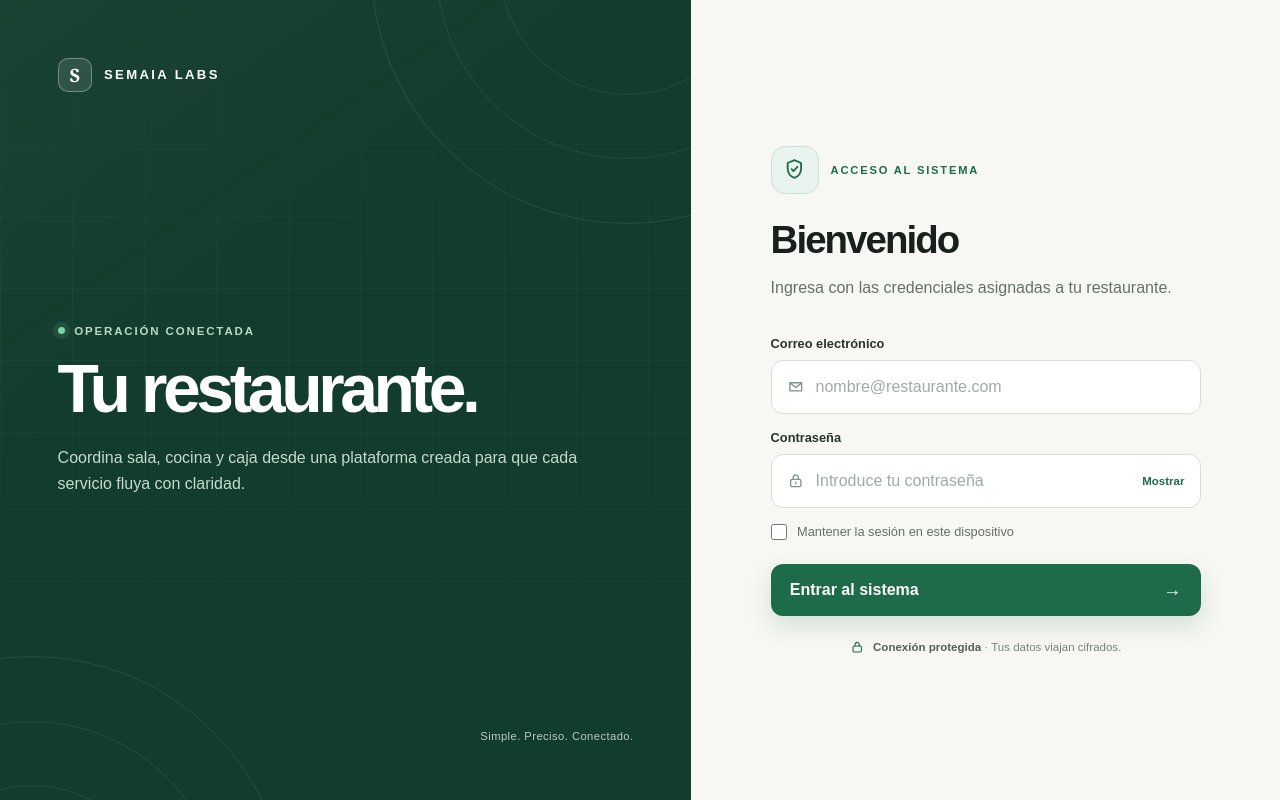
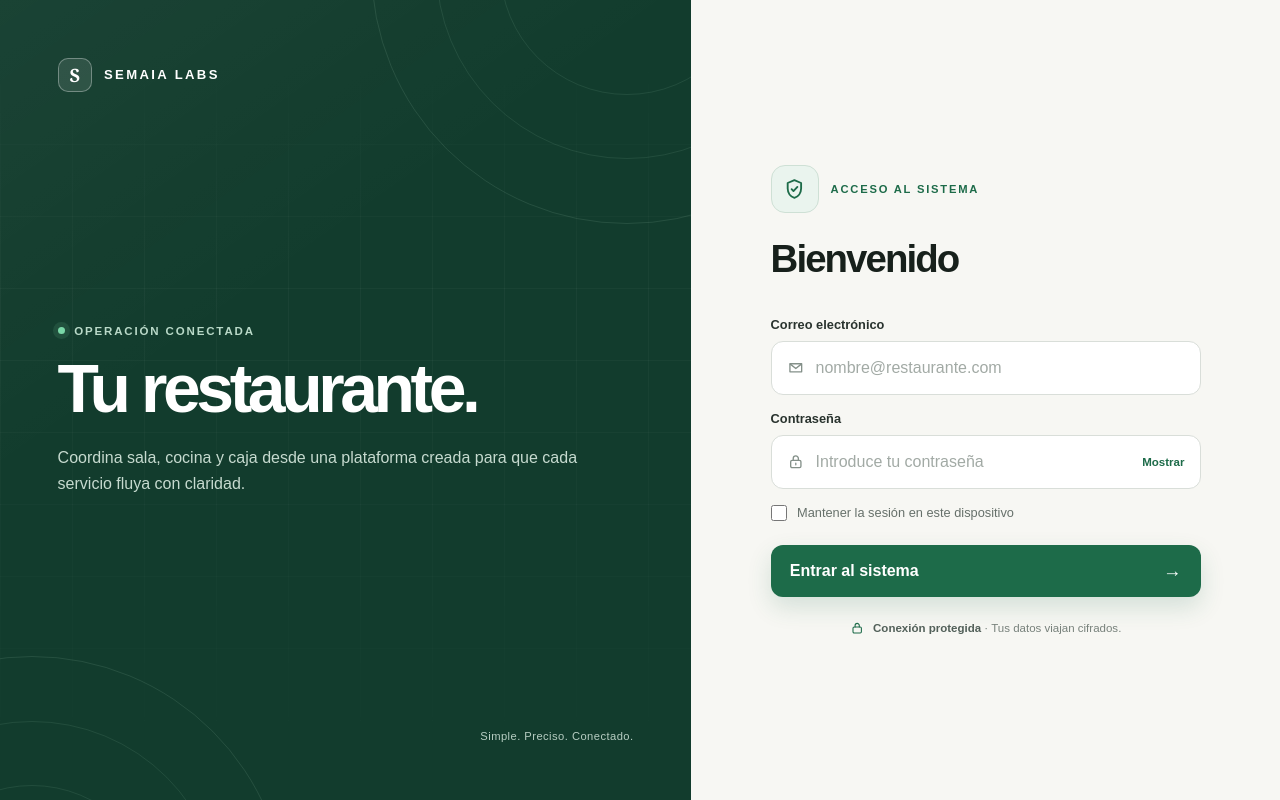
Before and after one commit to irvinvela/SGR, a Next.js app in the folder frontend/: page / in a window 1280 px wide. Built offline with nearby package versions, Linux system fonts and the light colour scheme; no server answers.

Commit message:
fix: simplify login introduction

```diff
--- a/frontend/src/app/globals.css
+++ b/frontend/src/app/globals.css
@@ -249,16 +249,10 @@ select {
 }
 
 .login-card h2 {
-  margin: 0;
+  margin: 0 0 2.25rem;
   font-size: clamp(2rem, 3vw, 2.6rem);
   font-weight: 700;
   letter-spacing: -0.05em;
-}
-
-.login-card > p:not(.eyebrow) {
-  margin: 0.8rem 0 2.25rem;
-  color: var(--muted);
-  line-height: 1.6;
 }
 
 .form-field {
--- a/frontend/src/app/page.tsx
+++ b/frontend/src/app/page.tsx
@@ -77,9 +77,6 @@ export default function LoginPage() {
             <p className="eyebrow">Acceso al sistema</p>
           </div>
           <h2 id="login-title">Bienvenido</h2>
-          <p>
-            Ingresa con las credenciales asignadas a tu restaurante.
-          </p>
 
           <form onSubmit={submit}>
             <div className="form-field">
```
